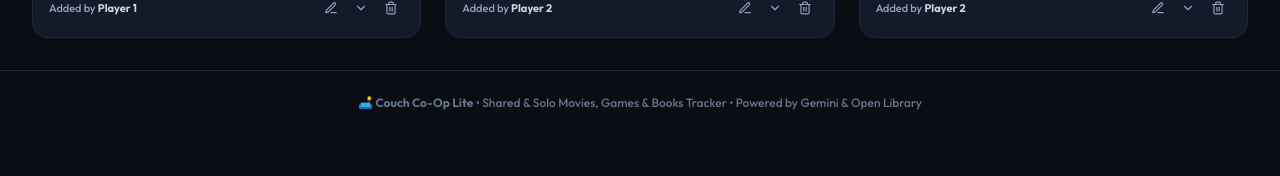
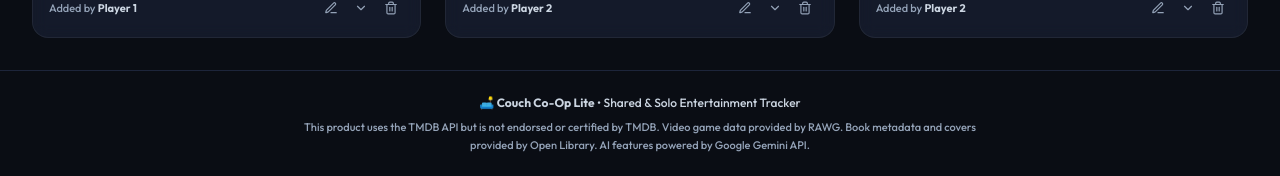
Before and after one commit to caitlyn-r/couch-co-op-lite, a React (Vite) app: page / in a window 1280 px wide. Shown: the part 830-1006 px from the top of the page. Before the commit the page ends 965 px from the top, so only its background shows below. Built offline with nearby package versions, Linux system fonts and the light colour scheme.

Commit message:
docs: add MIT license and proper TMDB/RAWG/OpenLibrary attributions

```diff
--- a/src/App.tsx
+++ b/src/App.tsx
@@ -393,9 +393,12 @@ export function App() {
       />
 
       {/* Footer */}
-      <footer className="mt-auto border-t border-surface-border/60 py-6 text-center text-xs text-slate-500">
-        <p>
-          🛋️ <strong>Couch Co-Op Lite</strong> • Shared & Solo Movies, Games & Books Tracker • Powered by Gemini & Open Library
+      <footer className="mt-auto border-t border-surface-border/60 py-6 px-4 text-center text-xs text-slate-400 space-y-2">
+        <p className="text-slate-300 font-medium">
+          🛋️ <strong>Couch Co-Op Lite</strong> • Shared & Solo Entertainment Tracker
+        </p>
+        <p className="text-[11px] text-slate-400 max-w-2xl mx-auto leading-relaxed">
+          This product uses the TMDB API but is not endorsed or certified by TMDB. Video game data provided by RAWG. Book metadata and covers provided by Open Library. AI features powered by Google Gemini API.
         </p>
       </footer>
 
```
Also changed, not shown: 2 other files (tests, documents, lock files or other folders).
